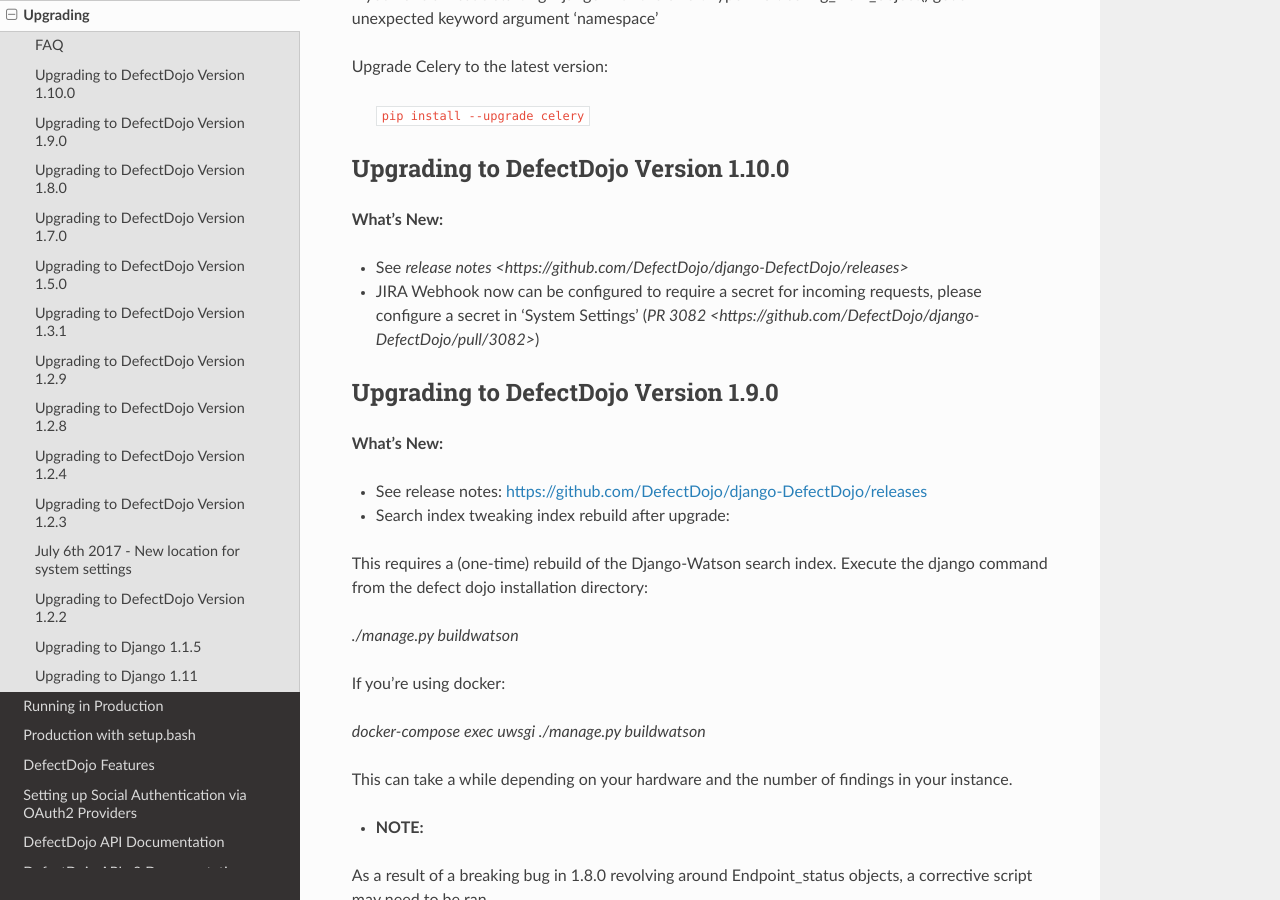
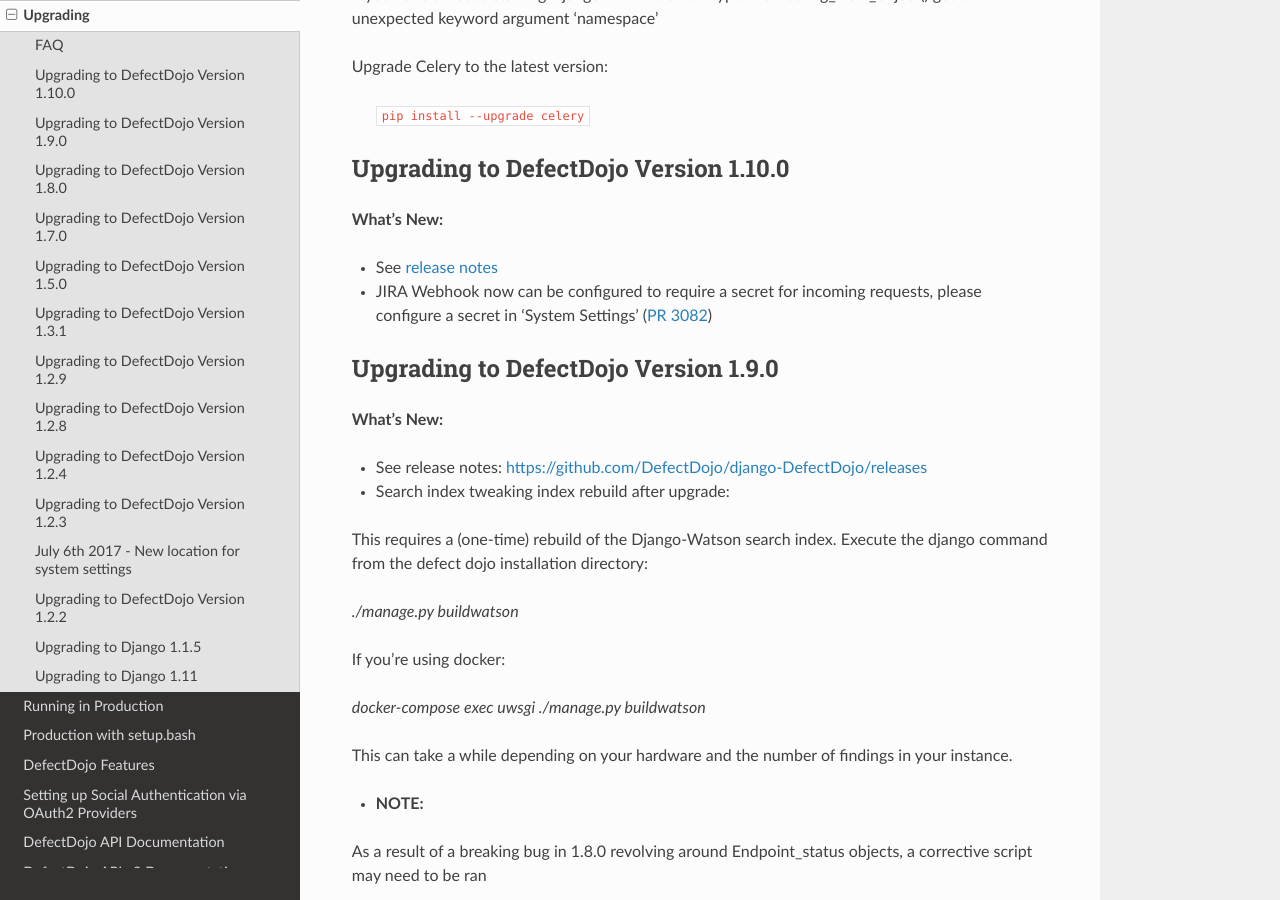
Before and after one commit to DefectDojo/Documentation, a Sphinx documentation site: the page built from docs/upgrading.rst, in a window 1280 px wide and 900 px high, scrolled down 1009 px. Built offline with Sphinx 7.4.7 and the Read the Docs theme 2.0.0, drawn with Linux system fonts in a browser that asks for light colours.

Commit message:
Update upgrading.rst

```diff
--- a/docs/upgrading.rst
+++ b/docs/upgrading.rst
@@ -45,8 +45,8 @@
 --------------------------------------
 **What's New:**
 
-- See `release notes <https://github.com/DefectDojo/django-DefectDojo/releases>`
-- JIRA Webhook now can be configured to require a secret for incoming requests, please configure a secret in 'System Settings' (`PR 3082 <https://github.com/DefectDojo/django-DefectDojo/pull/3082>`)
+- See `release notes <https://github.com/DefectDojo/django-DefectDojo/releases>`_
+- JIRA Webhook now can be configured to require a secret for incoming requests, please configure a secret in 'System Settings' (`PR 3082 <https://github.com/DefectDojo/django-DefectDojo/pull/3082>`_)
 
 Upgrading to DefectDojo Version 1.9.0
 -------------------------------------
```
